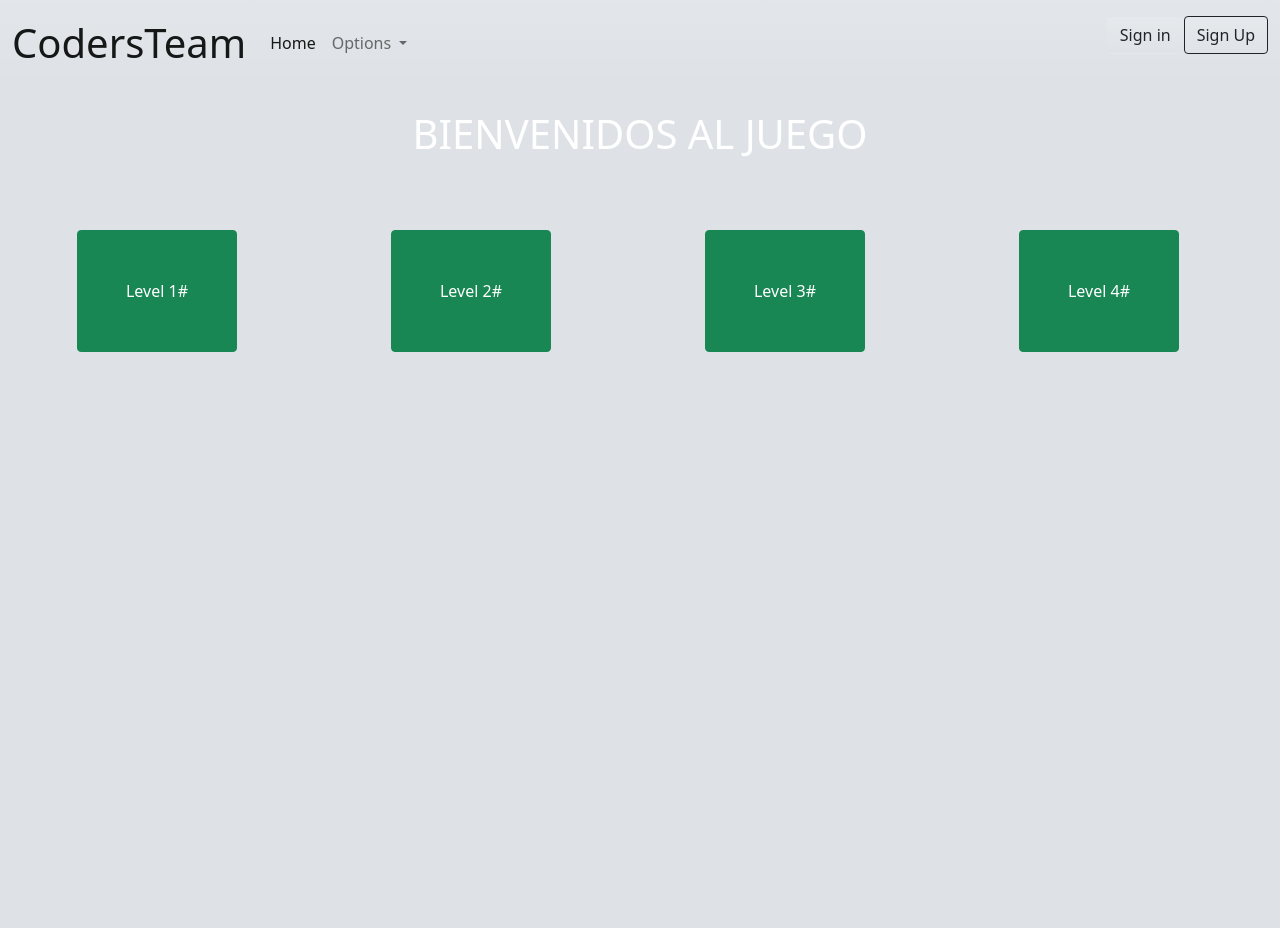
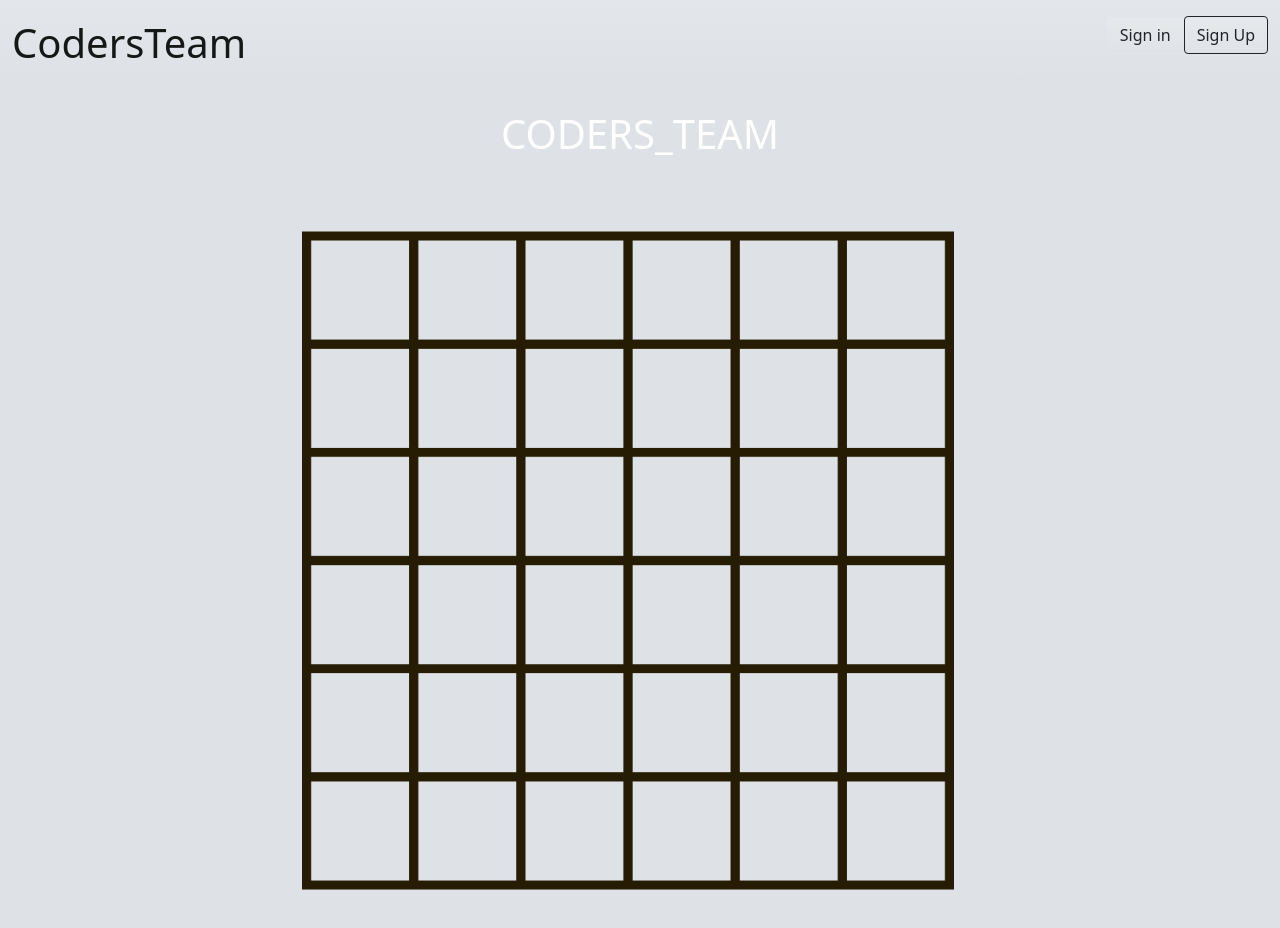
Before and after one commit to sergiomatadi/G6_CodersTeam, a plain HTML site: page frontend/src/html/home.html in a window 1280 px wide. Before the commit the page ends 800 px from the top, so only its background shows below. Drawn offline with nearby package versions, Linux system fonts and the light colour scheme.

Commit message:
Cambios compartidos

```diff
--- a/frontend/src/html/home.html
+++ b/frontend/src/html/home.html
@@ -22,23 +22,6 @@
       <button class="navbar-toggler" type="button" data-bs-toggle="collapse" data-bs-target="#navbarScroll" aria-controls="navbarScroll" aria-expanded="false" aria-label="Toggle navigation">
         <span class="navbar-toggler-icon"></span>
       </button>
-      <div class="collapse navbar-collapse" id="navbarScroll">
-        <ul class="navbar-nav me-auto my-2 my-lg-0 navbar-nav-scroll" style="--bs-scroll-height: 100px;">
-          <li class="nav-item">
-            <a class="nav-link active" aria-current="page" href="#">Home</a>
-          </li>
-          <li class="nav-item dropdown">
-            <a class="nav-link dropdown-toggle" href="#" id="navbarScrollingDropdown" role="button" data-bs-toggle="dropdown" aria-expanded="false">
-              Options
-            </a>
-            <ul class="dropdown-menu" aria-labelledby="navbarScrollingDropdown">
-              <li><a class="dropdown-item" href="#">Perfil</a></li>
-              <li><a class="dropdown-item" href="#">Avatar</a></li>
-              <li><hr class="dropdown-divider"></li>
-              <li><a class="dropdown-item" href="#">Logros</a></li>
-            </ul>
-          </li>
-        </ul>
         <form class="d-flex">
           <a href="login.html">
             <button type="button" class="btn bg-gradient" type="submit">Sign in</button>
@@ -53,35 +36,18 @@
 
   <div class="container-fluid m-auto p-0 ">
     <div class="col-12 col-sm-12 d-flex justify-content-center">
-      <h1 class="text-white  p-4 m-0">BIENVENIDOS AL JUEGO</h1>
+      <h1 class="text-white  p-4 m-0">CODERS_TEAM</h1>
     </div>
   </div>
 
   <div class="container-fluid d-md-flex  justify-content-center ">
     <div class="row">
-    </div>
-    <div class="col-12 d-flex justify-content-center col-sm-3 col-md-3 col-xl-3">
-      <button type="button" class="p-5 m-5 btn btn-success btn-block">Level 1#
+  </div>
+    <article>
 
-      </button>
-    </div>
-      <div class="col-12 d-flex justify-content-center col-sm-3 col-md-3 col-xl-3" >
-        <button type="button" class="p-5 m-5 btn btn-success btn-block">Level 2#
+        <img src="../img/06c3761d-b35b-4af2-b0f5-1830081d3ad7.png" alt="" class="w-75 d-flex justify-content-center m-auto p-5 border">
 
-        </button>
-      </div>
-      <div class="col-12 d-flex justify-content-center col-sm-3 col-md-3 col-xl-3">
-        <button type="button" class="p-5 m-5 btn btn-success btn-block">Level 3#
-
-        </button>
-      </div>
-      <div class="col-12 d-flex justify-content-center col-sm-3 col-md-3 col-xl-3 ">
-        <button type="button" class="p-5 m-5 btn btn-success btn-block">Level 4#
-
-        </button>
-      </div>
-    </div>
-  </div>
+    </article>
 
 </body>
 <script
```
Also changed, not shown: frontend/src/html/login.html (+13 -2 lines), frontend/src/img/06c3761d-b35b-4af2-b0f5-1830081d3ad7.png (added), frontend/src/img/funny-cartoon-monster-face-vector-halloween-monster-square-avatar-700-176103253.jpg (added).
